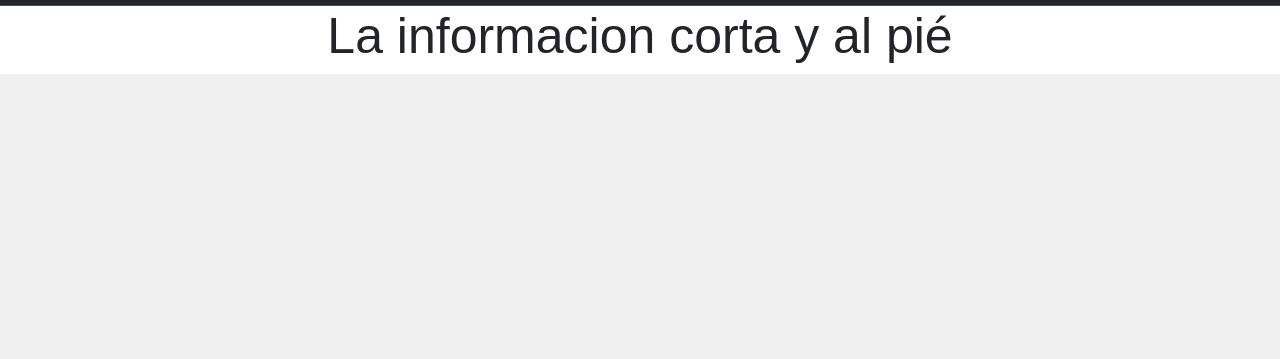
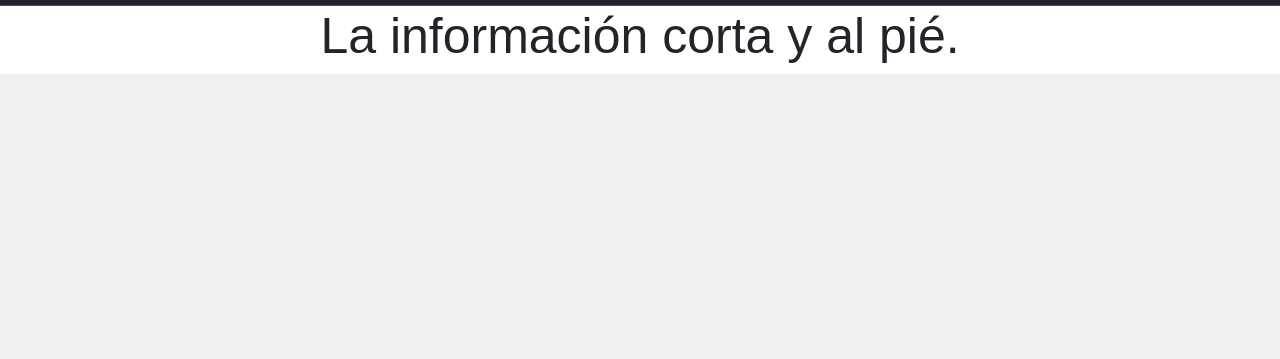
Before and after one commit to FedeNLopez/Proyecto-ElClasico, a plain HTML site: page index.html in a window 1280 px wide. Shown: the part 441-800 px from the top of the page. Drawn offline with nearby package versions, Linux system fonts and the light colour scheme.

Commit message:
prueba comandos

```diff
--- a/index.html
+++ b/index.html
@@ -57,7 +57,7 @@
 
         <body>
             <div class="texto">
-                <h1>La informacion corta y al pié</h1>
+                <h1>La información corta y al pié.</h1>
             </div>
             <div class="contenedor">
                 <div class="carta">
```
